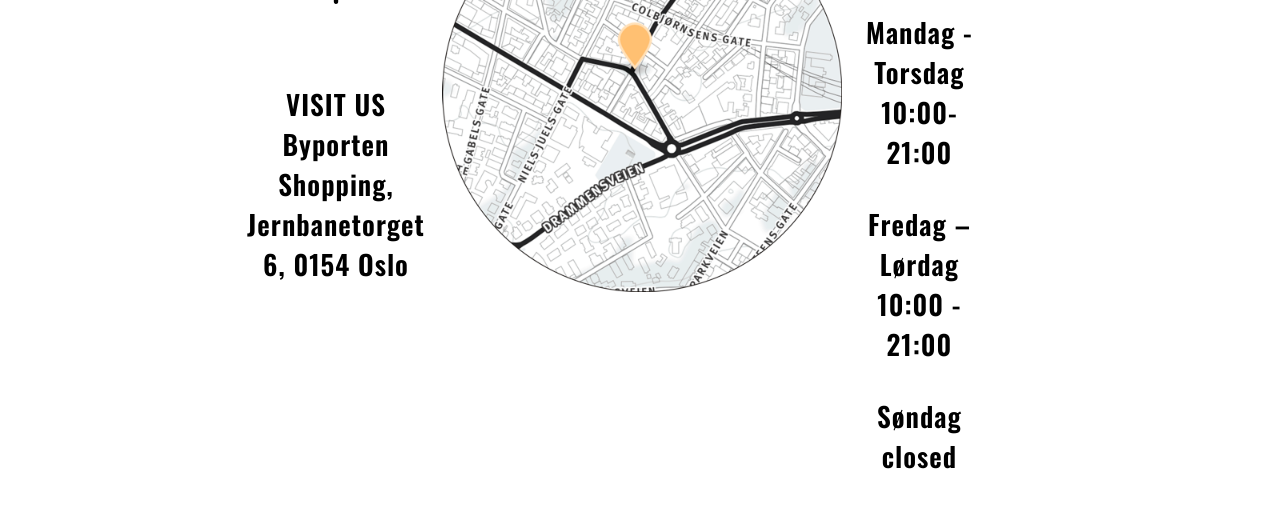
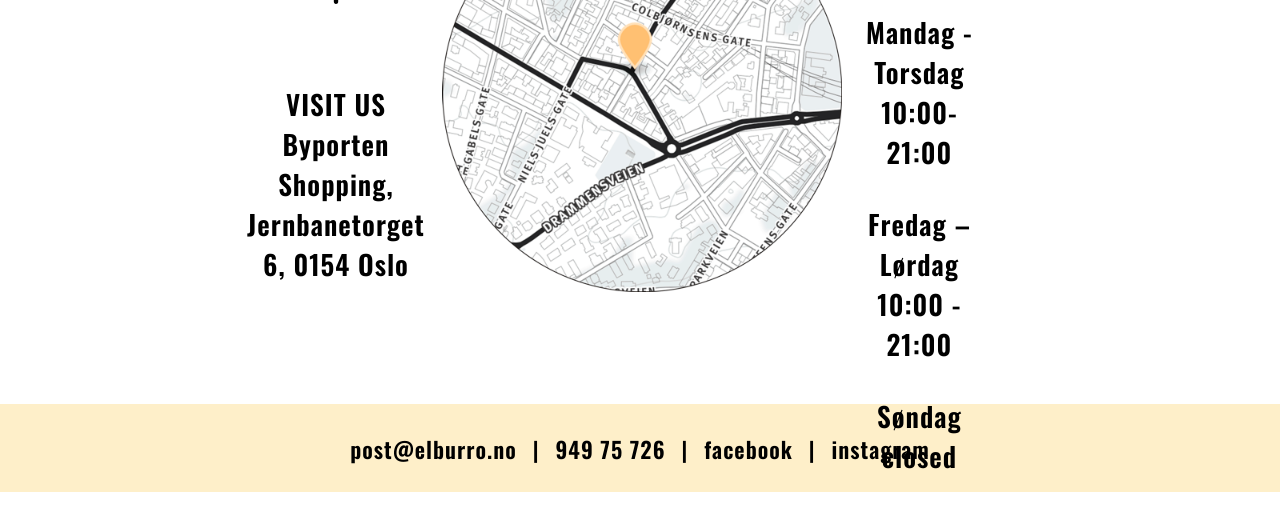
Before and after one commit to Wodey/My-fast-food, a React (Create React App) app: page / in a window 1280 px wide. Shown: the part 4155-4685 px from the top of the page. After the commit the page ends 4647 px from the top, so only its background shows below. Built offline with nearby package versions, Linux system fonts and the light colour scheme.

Commit message:
+ footer component

```diff
--- a/src/App.js
+++ b/src/App.js
@@ -19,6 +19,8 @@
       <Gallery />
       <Map />
     </main>
-    <footer></footer>
+    <footer>
+      <Footer />
+    </footer>
   </>
 };
--- a/src/App.scss
+++ b/src/App.scss
@@ -36,6 +36,8 @@
     display: flex;
     justify-content: center;
     cursor: pointer;
+    text-decoration: none;
+    color: black;
     align-items: center;
     &:hover {
       text-decoration: underline;
@@ -228,6 +230,7 @@
   margin: auto;
   width: 60%;
   margin-top: 15vh;
+  height: 65vh;
   font-size: 1.7em;
 
   &-address {
@@ -266,3 +269,17 @@
     }
   }
 }
+
+.footer {
+  display: flex;
+  justify-content: center;
+  background:#feefc9;
+  height: 11vh;
+  align-items: center;
+  span, a {
+    color: black;
+    text-decoration: none;
+    margin: 1vh;
+    font-size: 1.4em;
+  }
+}
--- a/src/components/Bienvenidos.js
+++ b/src/components/Bienvenidos.js
@@ -1,7 +1,7 @@
 import React from 'react';
 
 export default () => (
-  <div className="bienvenidos">
+  <div className="bienvenidos" id="bienvenidos">
     <div className="bienvenidos-blog1"><span>Mexican streetfood</span></div>
     <div className="bienvenidos-blog2">
       <h1>¡Bienvenidos!</h1>
--- a/src/components/Footer.js
+++ b/src/components/Footer.js
@@ -1,5 +1,13 @@
 import React from 'react';
 
 export default () => (
-  <></>
+  <div className="footer">
+    <span>post@elburro.no</span>
+    <span>|</span>
+    <span>949 75 726</span>
+    <span>|</span>
+    <a href="https://www.facebook.com/pages/El-Burro/428840153957900">facebook</a>
+    <span>|</span>
+    <a href="https://www.instagram.com/elburro_oslo/">instagram</a>
+  </div>
 );
--- a/src/components/Gallery.js
+++ b/src/components/Gallery.js
@@ -24,17 +24,17 @@
     };
     return (
       <div className="gallery">
-        <img className="gallery-btn-left gallery-btn" src="/left.svg" onClick={handleLeft} />
+        <img className="gallery-btn-left gallery-btn" src="/left.svg" alt="left button" onClick={handleLeft} />
         <div className="gallery-carousel" style={{"transform": `translateX(${-counter * 100}%)`,
                                                   "transition": `${transition}s`}} >
-          <img src="/3.jpg"/>
-          <img src="/4.jpg"/>
-          <img src="/5.jpg"/>
-          <img src="/6.jpg"/>
-          <img src="/7.jpg"/>
-          <img src="/8.jpg"/>
+          <img src="/3.jpg" alt="carousel element" />
+          <img src="/4.jpg" alt="carousel element" />
+          <img src="/5.jpg" alt="carousel element" />
+          <img src="/6.jpg" alt="carousel element" />
+          <img src="/7.jpg" alt="carousel element"/>
+          <img src="/8.jpg" alt="carousel element"/>
         </div>
-        <img className="gallery-btn-right gallery-btn" src="/right.svg" onClick={handleRight} />
+        <img className="gallery-btn-right gallery-btn" src="/right.svg" alt="right button" onClick={handleRight} />
       </div>
   );
 };
--- a/src/components/Map.js
+++ b/src/components/Map.js
@@ -1,14 +1,14 @@
 import React from 'react';
 
 export default () => (
-  <div className="map">
+  <div className="map" id="contact">
     <div className="map-address">
-      <img src="/summertime.svg" />
+      <img src="/summertime.svg" alt="sun" />
       <span>VISIT US</span>
       <span>Byporten Shopping, Jernbanetorget 6, 0154 Oslo</span>
     </div>
     <a className="map-interactive" href="https://www.google.no/maps/place/Skovveien+3,+0257+Oslo,+Norway/@59.9157394,10.7138466,17z/data=!3m1!4b1!4m5!3m4!1s0x46416dd4b7384661:0xea5d599031a0ac9!8m2!3d59.9157394!4d10.7160353?hl=en" target="_blank">
-      <img src="/map.png" />
+      <img src="/map.png" alt="map" />
     </a>
     <div className="map-skedule">
       <span>OPENING HOURS</span>
--- a/src/components/Menu.js
+++ b/src/components/Menu.js
@@ -66,7 +66,7 @@
     }
   })
   return (
-    <div className={`menu ${transformMenu ? "menu-transform" : ""}`}>
+    <div className={`menu ${transformMenu ? "menu-transform" : ""}`} id="menu">
       <span>Menu</span>
       {
         table.map(t => <div className={`menu-table menu-table-${t.number}`}>
--- a/src/components/Navigation.js
+++ b/src/components/Navigation.js
@@ -19,10 +19,10 @@
   })
   return (
     <div className={`navigation ${transformNav ? "navigation-transform" : ""}`}>
-      <a className="navigation-child">Bienvenidos</a>
-      <a className="navigation-child">Menu</a>
+      <a className="navigation-child" href="#bienvenidos">Bienvenidos</a>
+      <a className="navigation-child" href="#menu">Menu</a>
       <a className="navigation-child"><img src="/logo.svg" className="navigation-logo"/></a>
-      <a className="navigation-child">Contact</a>
+      <a className="navigation-child" href="#contact">Contact</a>
       <span className="navigation-child">We're open now</span>
     </div>
   );
```
